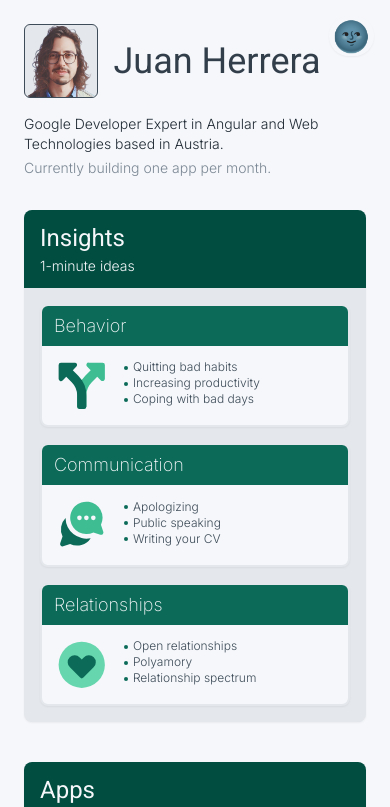
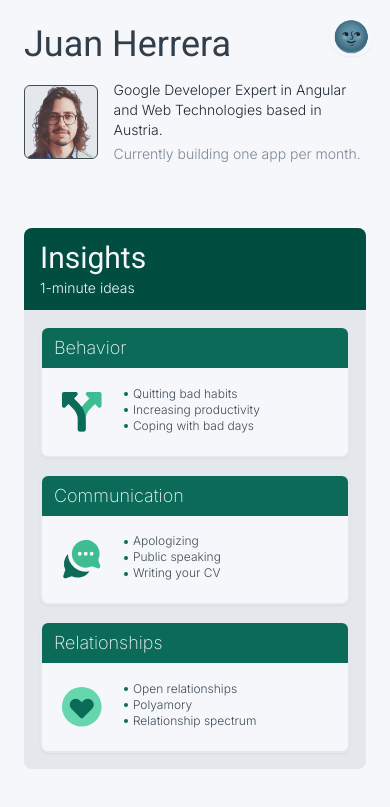
Before and after one commit to jdjuan/jdjuan.io, a Next.js app: page / in a window 390 px wide. Shown: the top 807 px of the page. Built offline with nearby package versions, Linux system fonts and the light colour scheme; what tailwindcss-debug-screens would draw is missing.

Commit message:
adjust responsive design

```diff
--- a/components/highlight-block.tsx
+++ b/components/highlight-block.tsx
@@ -13,7 +13,7 @@ const HighlightBlockComponent = ({ highlightBlock }: Props) => {
             {title}
           </h3>
           {/* HIGHLIGHT ICON */}
-          <div className='col-span-3 pl-3 pb-3 sm:pl-4 sm:pb-4'>
+          <div className='col-span-3 p-2 pr-1 pb-5 pl-4 sm:pl-4 sm:pb-4 sm:pr-0 sm:pt-0'>
             <div className='flex aspect-square w-full items-center justify-center rounded-md bg-clip-content '>
               {highlightBlock.icon}
             </div>
@@ -21,13 +21,13 @@ const HighlightBlockComponent = ({ highlightBlock }: Props) => {
           {/* HIGHLIGHT TOPICS */}
           <div className='col-span-9 pr-4 pb-4'>
             {topics.map((topic) => (
-              <p
+              <div
                 className='text-xs font-light text-neutral-700 dark:font-extralight dark:text-slate-400 sm:text-sm'
                 key={topic}
               >
                 <div className='mx-0.5 inline-block aspect-square w-1 rounded-full bg-teal-800 align-middle dark:bg-slate-400'></div>{" "}
                 {topic}
-              </p>
+              </div>
             ))}
           </div>
         </div>
--- a/components/intro.tsx
+++ b/components/intro.tsx
@@ -12,21 +12,21 @@ const Intro = () => {
     }, 200);
   }, [isDarkMode]);
   return (
-    <div>
+    <>
       {/* INTRO */}
-      <div className='grid max-w-full grid-cols-12 items-center gap-4 md:max-w-3xl lg:max-w-4xl lg:gap-5'>
+      <div className='mb-8 grid max-w-full grid-cols-12 items-center gap-4 sm:mb-4 md:mb-0 md:max-w-3xl lg:max-w-4xl lg:gap-5'>
         <Image
           src={photo}
           alt='Picture of the author'
           priority
-          className='col-span-3 rounded-md border border-neutral-700 bg-neutral-100 dark:border dark:border-slate-200 sm:row-span-2 md:col-span-2 lg:col-span-2'
+          className='col-span-3 row-start-2 rounded-md border border-neutral-700 bg-neutral-100 dark:border dark:border-slate-200 sm:col-span-3 sm:row-span-2 md:col-span-2 lg:col-span-2'
         />
-        <div className='col-span-9 md:col-span-10 lg:col-span-9'>
+        <div className='col-span-full sm:col-span-4 md:col-span-10 lg:col-span-9'>
           <h1 className='font-headline text-4xl text-neutral-800 dark:text-slate-50 sm:text-5xl lg:text-6xl'>
             Juan Herrera
           </h1>
         </div>
-        <div className='col-span-full font-light  sm:col-span-9 sm:col-start-4 md:col-start-3'>
+        <div className='col-span-9 col-start-4 font-light sm:col-span-9 sm:col-start-4 md:col-start-3'>
           <p className='mb-1 text-neutral-900 dark:text-slate-300 lg:text-lg'>
             Google Developer Expert in Angular and Web Technologies based in Austria.
           </p>
@@ -34,7 +34,7 @@ const Intro = () => {
         </div>
       </div>
       {/* END INTRO */}
-    </div>
+    </>
   );
 };
 
--- a/components/question-sheet.tsx
+++ b/components/question-sheet.tsx
@@ -13,10 +13,10 @@ const QuestionSheet = ({ questionSheet }: Props) => {
           {/* MAIN TITLE */}
           <h1 className='mb-6 font-headline text-4xl md:mb-10'>{questionSheet.title}</h1>
           {/* QUESTIONS */}
-          <div className='grid max-w-5xl gap-4 md:grid-cols-2 md:gap-6'>
+          <div className='grid max-w-5xl gap-5 md:grid-cols-2 md:gap-6'>
             {questionSheet.items.map((item) => (
               <div
-                className='max-w-lg rounded-bl-2xl rounded-br-2xl border-t-8 border-teal-800 bg-neutral-100 p-4 pt-2 shadow-md dark:bg-slate-900 md:p-5 md:pt-3 lg:p-6 lg:pt-4'
+                className='max-w-lg rounded-bl-2xl rounded-br-2xl border-t-8 border-teal-800 bg-neutral-100 p-4 pt-2  dark:bg-slate-900 md:border-t-8 md:p-5 md:pt-3 md:shadow-md lg:p-6 lg:pt-4'
                 key={item.question}
               >
                 {/* QUESTION */}
--- a/pages/index.tsx
+++ b/pages/index.tsx
@@ -13,9 +13,9 @@ export const Home: NextPageWithLayout = () => {
       {/* HIGHLIGHTS */}
       <div className='grid gap-10 md:grid-cols-2 md:gap-6 lg:grid-cols-3 lg:gap-5'>
         {highlights.map((highlight) => (
-          <div className='max-w-sm rounded-lg bg-neutral-100 shadow-sm dark:bg-slate-700' key={highlight.title}>
+          <div className='max-w-sm rounded-lg bg-neutral-100 dark:bg-slate-700 md:shadow-sm' key={highlight.title}>
             <div className='rounded-t-lg bg-teal-900 p-3 px-4 text-neutral-50 dark:bg-slate-900 md:p-5'>
-              <h2 className='mb-0.5 font-headline text-2xl sm:mb-2 md:text-3xl lg:text-4xl'>{highlight.title}</h2>
+              <h2 className='mb-0.5 font-headline text-3xl sm:mb-2 md:text-3xl lg:text-4xl'>{highlight.title}</h2>
               <p className='text-sm font-light text-neutral-50 dark:text-slate-400'>{highlight.description}</p>
             </div>
             {/* HIGHLIGHTS GRID */}
```
